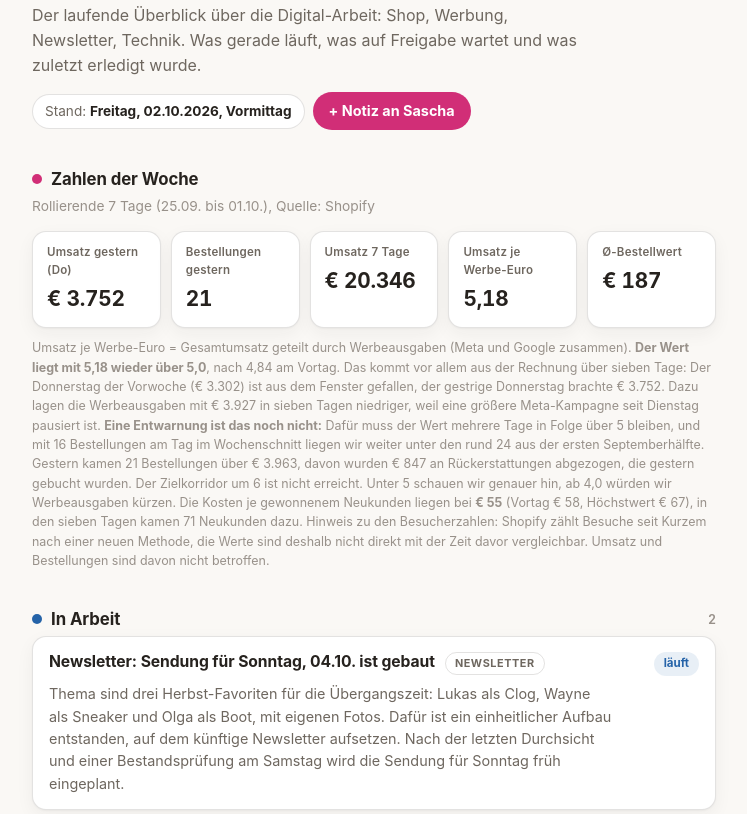
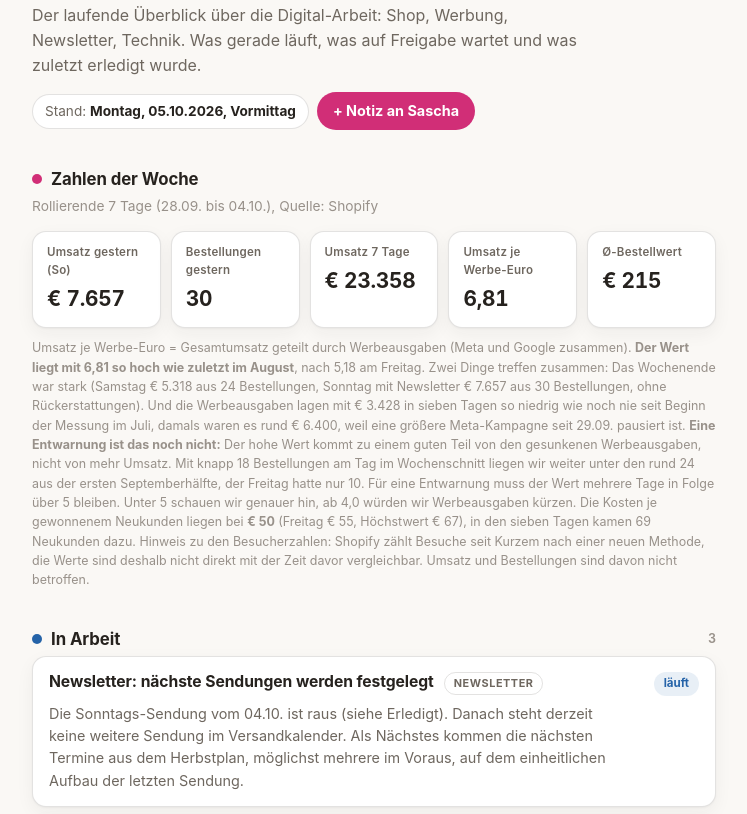
Before and after one commit to Sascha-Woody/board, a plain HTML site: page index.html in a window 1280 px wide. Shown: the part 106-920 px from the top of the page, without its empty margins (266-1013 px from the left). Drawn offline with Linux system fonts and the light colour scheme.

Commit message:
Board-Update 05.10.

```diff
--- a/index.html
+++ b/index.html
@@ -108,28 +108,32 @@ footer{margin-top:44px;padding-top:16px;border-top:1px solid var(--line);font-si
   <div class="brand">woody® Onlineshop</div>
   <h1>Digital-Operations Board</h1>
   <p class="sub">Der laufende Überblick über die Digital-Arbeit: Shop, Werbung, Newsletter, Technik. Was gerade läuft, was auf Freigabe wartet und was zuletzt erledigt wurde.</p>
-  <div class="stand">Stand: <b>Freitag, 02.10.2026, Vormittag</b></div><a class="notebtn" href="https://docs.google.com/forms/d/e/1FAIpQLSeDHQ6NF4WfarP_oKWyG6OaoQa1NYVLjihCkoyiTtQfTr0A9g/viewform" target="_blank" rel="noopener">+ Notiz an Sascha</a>
+  <div class="stand">Stand: <b>Montag, 05.10.2026, Vormittag</b></div><a class="notebtn" href="https://docs.google.com/forms/d/e/1FAIpQLSeDHQ6NF4WfarP_oKWyG6OaoQa1NYVLjihCkoyiTtQfTr0A9g/viewform" target="_blank" rel="noopener">+ Notiz an Sascha</a>
 </header>
 
 <section aria-label="Kennzahlen">
   <h2><span class="dot" style="background:var(--accent)"></span>Zahlen der Woche</h2>
-  <p class="sectsub">Rollierende 7 Tage (25.09. bis 01.10.), Quelle: Shopify</p>
+  <p class="sectsub">Rollierende 7 Tage (28.09. bis 04.10.), Quelle: Shopify</p>
   <div class="kpis">
-    <div class="kpi"><span>Umsatz gestern (Do)</span><b>€ 3.752</b></div>
-    <div class="kpi"><span>Bestellungen gestern</span><b>21</b></div>
-    <div class="kpi"><span>Umsatz 7 Tage</span><b>€ 20.346</b></div>
-    <div class="kpi"><span>Umsatz je Werbe-Euro</span><b>5,18</b></div>
-    <div class="kpi"><span>Ø-Bestellwert</span><b>€ 187</b></div>
+    <div class="kpi"><span>Umsatz gestern (So)</span><b>€ 7.657</b></div>
+    <div class="kpi"><span>Bestellungen gestern</span><b>30</b></div>
+    <div class="kpi"><span>Umsatz 7 Tage</span><b>€ 23.358</b></div>
+    <div class="kpi"><span>Umsatz je Werbe-Euro</span><b>6,81</b></div>
+    <div class="kpi"><span>Ø-Bestellwert</span><b>€ 215</b></div>
   </div>
-  <p class="kpinote">Umsatz je Werbe-Euro = Gesamtumsatz geteilt durch Werbeausgaben (Meta und Google zusammen). <b>Der Wert liegt mit 5,18 wieder über 5,0</b>, nach 4,84 am Vortag. Das kommt vor allem aus der Rechnung über sieben Tage: Der Donnerstag der Vorwoche (€ 3.302) ist aus dem Fenster gefallen, der gestrige Donnerstag brachte € 3.752. Dazu lagen die Werbeausgaben mit € 3.927 in sieben Tagen niedriger, weil eine größere Meta-Kampagne seit Dienstag pausiert ist. <b>Eine Entwarnung ist das noch nicht:</b> Dafür muss der Wert mehrere Tage in Folge über 5 bleiben, und mit 16 Bestellungen am Tag im Wochenschnitt liegen wir weiter unter den rund 24 aus der ersten Septemberhälfte. Gestern kamen 21 Bestellungen über € 3.963, davon wurden € 847 an Rückerstattungen abgezogen, die gestern gebucht wurden. Der Zielkorridor um 6 ist nicht erreicht. Unter 5 schauen wir genauer hin, ab 4,0 würden wir Werbeausgaben kürzen. Die Kosten je gewonnenem Neukunden liegen bei <b>€ 55</b> (Vortag € 58, Höchstwert € 67), in den sieben Tagen kamen 71 Neukunden dazu. Hinweis zu den Besucherzahlen: Shopify zählt Besuche seit Kurzem nach einer neuen Methode, die Werte sind deshalb nicht direkt mit der Zeit davor vergleichbar. Umsatz und Bestellungen sind davon nicht betroffen.</p>
+  <p class="kpinote">Umsatz je Werbe-Euro = Gesamtumsatz geteilt durch Werbeausgaben (Meta und Google zusammen). <b>Der Wert liegt mit 6,81 so hoch wie zuletzt im August</b>, nach 5,18 am Freitag. Zwei Dinge treffen zusammen: Das Wochenende war stark (Samstag € 5.318 aus 24 Bestellungen, Sonntag mit Newsletter € 7.657 aus 30 Bestellungen, ohne Rückerstattungen). Und die Werbeausgaben lagen mit € 3.428 in sieben Tagen so niedrig wie noch nie seit Beginn der Messung im Juli, damals waren es rund € 6.400, weil eine größere Meta-Kampagne seit 29.09. pausiert ist. <b>Eine Entwarnung ist das noch nicht:</b> Der hohe Wert kommt zu einem guten Teil von den gesunkenen Werbeausgaben, nicht von mehr Umsatz. Mit knapp 18 Bestellungen am Tag im Wochenschnitt liegen wir weiter unter den rund 24 aus der ersten Septemberhälfte, der Freitag hatte nur 10. Für eine Entwarnung muss der Wert mehrere Tage in Folge über 5 bleiben. Unter 5 schauen wir genauer hin, ab 4,0 würden wir Werbeausgaben kürzen. Die Kosten je gewonnenem Neukunden liegen bei <b>€ 50</b> (Freitag € 55, Höchstwert € 67), in den sieben Tagen kamen 69 Neukunden dazu. Hinweis zu den Besucherzahlen: Shopify zählt Besuche seit Kurzem nach einer neuen Methode, die Werte sind deshalb nicht direkt mit der Zeit davor vergleichbar. Umsatz und Bestellungen sind davon nicht betroffen.</p>
 </section>
 
 <section aria-label="In Arbeit">
-  <h2><span class="dot" style="background:var(--work)"></span>In Arbeit<span class="n">2</span></h2>
+  <h2><span class="dot" style="background:var(--work)"></span>In Arbeit<span class="n">3</span></h2>
   <div class="cards">
     <div class="card">
-      <div class="top"><h3>Newsletter: Sendung für Sonntag, 04.10. ist gebaut</h3><span class="tag">Newsletter</span><span class="chip work">läuft</span></div>
-      <p>Thema sind drei Herbst-Favoriten für die Übergangszeit: Lukas als Clog, Wayne als Sneaker und Olga als Boot, mit eigenen Fotos. Dafür ist ein einheitlicher Aufbau entstanden, auf dem künftige Newsletter aufsetzen. Nach der letzten Durchsicht und einer Bestandsprüfung am Samstag wird die Sendung für Sonntag früh eingeplant.</p>
+      <div class="top"><h3>Newsletter: nächste Sendungen werden festgelegt</h3><span class="tag">Newsletter</span><span class="chip work">läuft</span></div>
+      <p>Die Sonntags-Sendung vom 04.10. ist raus (siehe Erledigt). Danach steht derzeit keine weitere Sendung im Versandkalender. Als Nächstes kommen die nächsten Termine aus dem Herbstplan, möglichst mehrere im Voraus, auf dem einheitlichen Aufbau der letzten Sendung.</p>
+    </div>
+    <div class="card">
+      <div class="top"><h3>Willkommens-Mail für neue Abonnenten repariert</h3><span class="tag">Newsletter</span><span class="chip work">Prüfung läuft</span></div>
+      <p>Beim Durchgehen des ganzen Kaufwegs am 02.10. aufgefallen: In der Mail, die neue Abonnenten nach der Anmeldung bekommen, fehlten die Bilder der beiden Sneaker Levi und Lia, und in vier Willkommens-Mails stand die Adresse mit Hausnummer 27 statt 21. Beides ist korrigiert. Die letzte Prüfung an einer echten Mail am Handy läuft.</p>
     </div>
     <div class="card">
       <div class="top"><h3>Programm zur Umsatz-Optimierung</h3><span class="tag">Shop</span><span class="chip work">läuft</span></div>
@@ -175,6 +179,10 @@ footer{margin-top:44px;padding-top:16px;border-top:1px solid var(--line);font-si
   <h2><span class="dot" style="background:var(--done)"></span>Erledigt<span class="n">letzte 14 Tage</span></h2>
   <div class="cards">
     <div class="card">
+      <div class="top"><h3>Sonntags-Newsletter mit drei Herbst-Favoriten versendet</h3><span class="tag">Newsletter</span><span class="datum">So 04.10.</span></div>
+      <p>Am Sonntag, 04.10. um 08:00 ging die Sendung raus: Lukas als Clog, Wayne als Sneaker und Olga als Boot, mit einer echten Kundenstimme als Betreff. Der Versandtag brachte <b>€ 7.657 Umsatz aus 30 Bestellungen</b> über alle Kanäle, 5 davon kamen direkt über den Newsletter. Zum Vergleich: Der Sonntag davor mit dem Lukas-Newsletter brachte € 5.514 aus 23 Bestellungen.</p>
+    </div>
+    <div class="card">
       <div class="top"><h3>Newsletter zum Start der Fell-Saison versendet</h3><span class="tag">Newsletter</span><span class="datum">Mi 30.09.</span></div>
       <p>Am Mittwoch, 30.09. um 13:30 ging die Sendung an den Vollverteiler: Lukas Fell, unser meistverkaufter Fellschuh, und Manu Fell, der Damen-Bestseller im Kuhfell, dazu weitere Fellmodelle für Damen und Herren. Der Versandtag brachte <b>€ 2.401 Umsatz aus 15 Bestellungen</b> über alle Kanäle, 4 davon kamen direkt über den Newsletter. Vor Abzug von zwei Rückerstattungen, die am selben Tag gebucht wurden, waren es € 3.067.</p>
     </div>
@@ -200,7 +208,7 @@ footer{margin-top:44px;padding-top:16px;border-top:1px solid var(--line);font-si
     </div>
     <div class="card">
       <div class="top"><h3>Sonntags-Newsletter zum Lukas versendet</h3><span class="tag">Newsletter</span><span class="datum">So 27.09.</span></div>
-      <p>Am Sonntag, 27.09. um 08:00 ging die Sendung an rund 34.700 Empfänger: Der Lukas, unser meistverkaufter Schuh, getragen von echten Kundenstimmen. Die Mail lief in zwei Versionen: Die eine führt auf die neue Lukas-Seite, die andere direkt auf die Produktseite. <b>Welche besser verkauft, werten wir am 04.10. aus.</b> Der Versandtag brachte € 5.514 Umsatz aus 23 Bestellungen über alle Kanäle.</p>
+      <p>Am Sonntag, 27.09. um 08:00 ging die Sendung an rund 34.700 Empfänger: Der Lukas, unser meistverkaufter Schuh, getragen von echten Kundenstimmen. Die Mail lief in zwei Versionen: Die eine führt auf die neue Lukas-Seite, die andere direkt auf die Produktseite. <b>Die Auswertung, welche Version besser verkauft hat, steht noch aus.</b> Der Versandtag brachte € 5.514 Umsatz aus 23 Bestellungen über alle Kanäle.</p>
     </div>
     <div class="card">
       <div class="top"><h3>Bewertungen und Lieferzeiten im Shop richtiggestellt</h3><span class="tag">Shop</span><span class="datum">Mo 28.09.</span></div>
@@ -216,7 +224,7 @@ footer{margin-top:44px;padding-top:16px;border-top:1px solid var(--line);font-si
     </div>
     <div class="card">
       <div class="top"><h3>Startseite und Shop laden schlanker</h3><span class="tag">Shop</span><span class="datum">Do 24.09.</span></div>
-      <p>Mehrere Bremsen sind raus: Das Werkzeug für Foto-Uploads lädt nur noch auf der Seite für den Sohlentausch, wo es gebraucht wird. Eine Stildatei und das Kreis-Menü der Startseite halten den Seitenaufbau nicht mehr auf. Die automatische Umleitung englischsprachiger Browser auf die englische Seite ist abgeschaltet, gewechselt wird jetzt über die Flagge. Dazu sind widersprüchliche Sprach-Hinweise für Google bereinigt. Laut den Daten echter Besucher hat die Startseite die Ladezeit-Prüfung von Google schon vorher bestanden. <b>Ob die Änderungen zusätzlich helfen, zeigen diese Daten ab Anfang Oktober.</b></p>
+      <p>Mehrere Bremsen sind raus: Das Werkzeug für Foto-Uploads lädt nur noch auf der Seite für den Sohlentausch, wo es gebraucht wird. Eine Stildatei und das Kreis-Menü der Startseite halten den Seitenaufbau nicht mehr auf. Die automatische Umleitung englischsprachiger Browser auf die englische Seite ist abgeschaltet, gewechselt wird jetzt über die Flagge. Dazu sind widersprüchliche Sprach-Hinweise für Google bereinigt. Laut den Daten echter Besucher hat die Startseite die Ladezeit-Prüfung von Google schon vorher bestanden. <b>Erste Auswertung am 02.10.: Alle Werte sind weiter im grünen Bereich, ein zusätzlicher Effekt ist noch nicht messbar.</b> Die nächste Messung folgt um den 08.10.</p>
     </div>
     <div class="card">
       <div class="top"><h3>Tischaufsteller für den Fabriksverkauf</h3><span class="tag">Werbung</span><span class="datum">Do 24.09.</span></div>
@@ -229,14 +237,6 @@ footer{margin-top:44px;padding-top:16px;border-top:1px solid var(--line);font-si
     <div class="card">
       <div class="top"><h3>Neuer Startseiten-Banner mit Sneaker-Video</h3><span class="tag">Shop</span><span class="datum">Mi 23.09.</span></div>
       <p>Als erstes Bild der Startseite läuft jetzt ein kurzes Video mit dem neuen Sneaker, am Handy und am Computer jeweils im passenden Format. Darauf zwei Knöpfe zu den Bestsellern für Damen und Herren, auch auf der englischen Seite. Die bisherigen Bilder-Banner bleiben dahinter erhalten, der Frühjahr-Sommer-Banner ist ausgeblendet. Auf den alten ersten Banner hat zuletzt weniger als einer von 300 Besuchern geklickt. <b>Ob das Video mehr Klicks bringt, werten wir Anfang Oktober aus.</b></p>
-    </div>
-    <div class="card">
-      <div class="top"><h3>Sonntags-Newsletter versendet</h3><span class="tag">Newsletter</span><span class="datum">So 20.09.</span></div>
-      <p>Am Sonntag, 20.09. um 08:00 ging die Sendung an den Vollverteiler: Die Holzmaserung macht jedes Paar zum Einzelstück. Der Sonntag war mit <b>€ 5.233 Umsatz</b> der stärkste Tag der Woche. Geplant war ursprünglich der Pflege-Ratgeber für nasses Wetter, der wurde verschoben, weil die Pflegeprodukte dafür derzeit nicht lieferbar sind.</p>
-    </div>
-    <div class="card">
-      <div class="top"><h3>Versand-Informationen neu aufgesetzt</h3><span class="tag">Shop</span><span class="datum">Fr 18.09.</span></div>
-      <p>Die Versandseite ist neu gebaut und liegt wieder unter ihrer gewachsenen Adresse, deutsch und englisch, mit den aktuellen Preisen und einer aufklappbaren Liste von 168 weiteren Zielländern. Zwei veraltete Zweitseiten mit alten Preisen sind offline und leiten auf die neue Seite. Dazu behoben: In der Google-Vorschau stand bis Freitag, der Versand in die Schweiz sei kostenlos. Er kostet 25 Euro. Die Schweiz ist mit € 161.618 in zwölf Monaten der drittgrößte Markt, dort stand also ein falsches Versprechen vor jedem Klick. Am 21.09. folgten die Versandpreise in den Shop-Richtlinien, die auch an der Kasse verlinkt sind.</p>
     </div>
   </div>
 </section>
```
